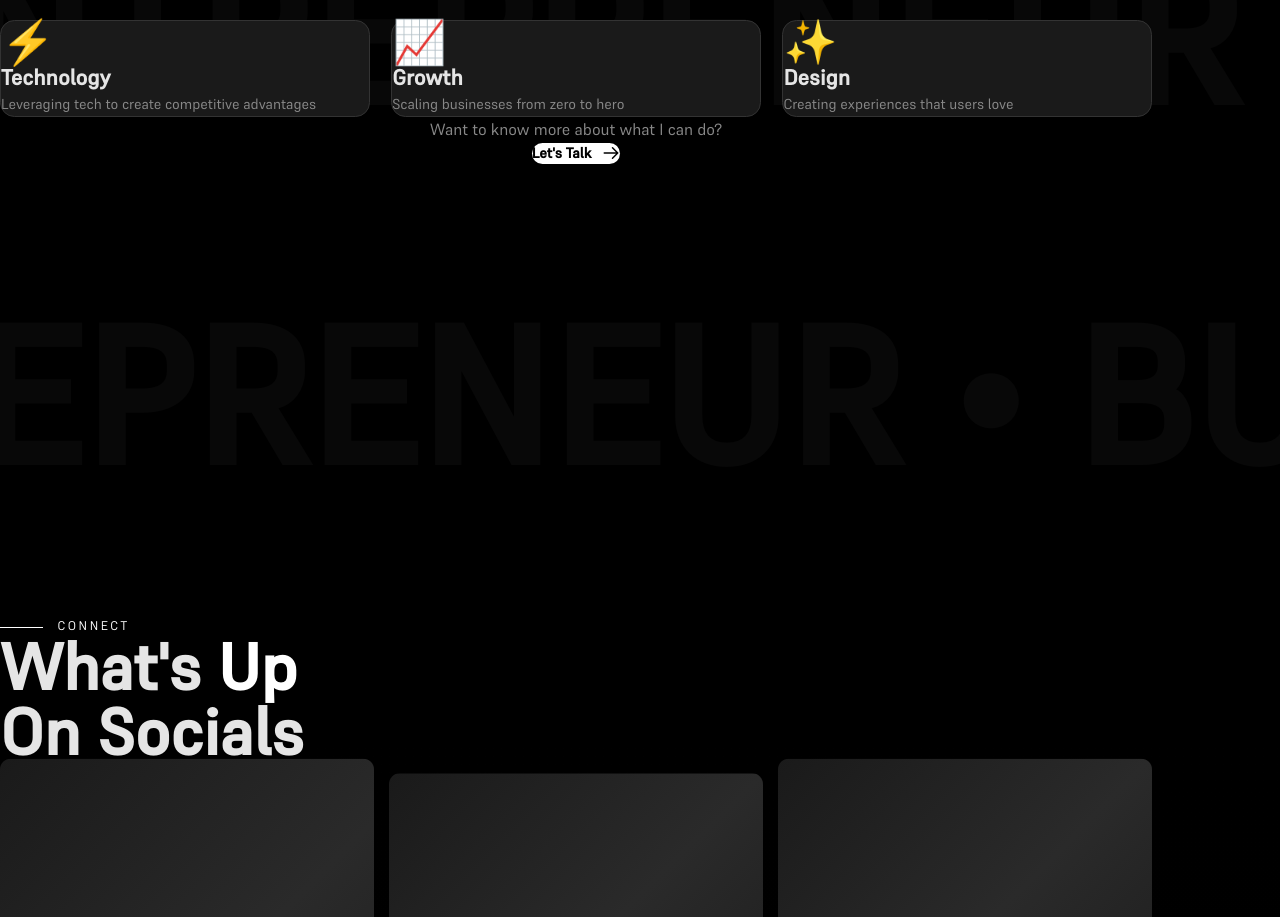
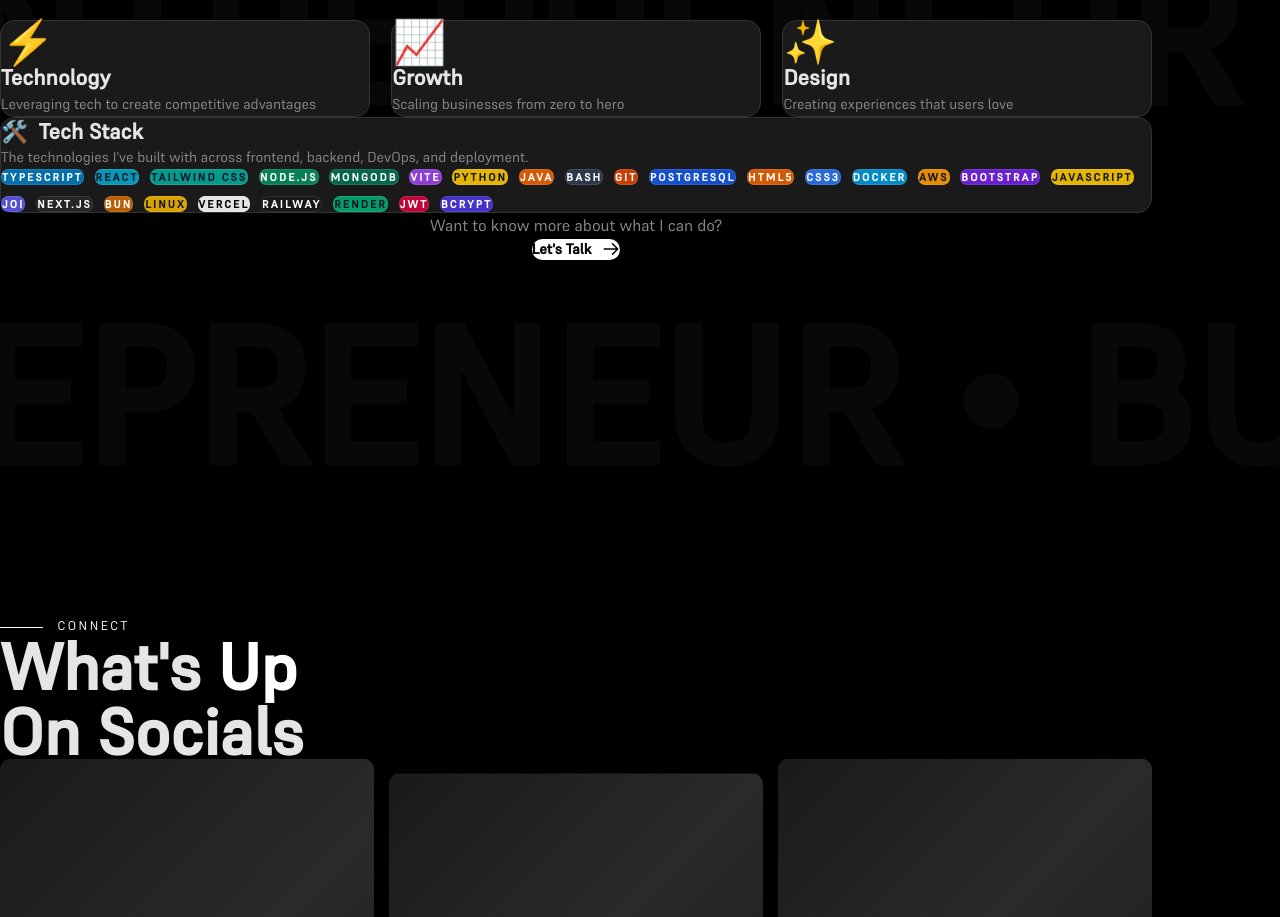
Before and after one commit to EliasTeikari/Portfolio_Elias, a Next.js app: page / in a window 1280 px wide. Shown: the part 7004-7921 px from the top of the page. Built offline with nearby package versions, Linux system fonts and the light colour scheme.

Commit message:
Add tech stack section to Skills component with technology icons and descriptions

```diff
--- a/src/components/Skills.tsx
+++ b/src/components/Skills.tsx
@@ -41,6 +41,35 @@ const skills: Skill[] = [
         icon: '✨',
         description: 'Creating experiences that users love',
     },
+];
+
+const techStack = [
+    { name: 'TypeScript', className: 'bg-sky-600/80 text-white' },
+    { name: 'React', className: 'bg-cyan-500/80 text-slate-900' },
+    { name: 'Tailwind CSS', className: 'bg-teal-500/80 text-slate-900' },
+    { name: 'Node.js', className: 'bg-emerald-600/80 text-white' },
+    { name: 'MongoDB', className: 'bg-emerald-700/80 text-white' },
+    { name: 'Vite', className: 'bg-purple-500/80 text-white' },
+    { name: 'Python', className: 'bg-yellow-400/90 text-slate-900' },
+    { name: 'Java', className: 'bg-orange-500/80 text-white' },
+    { name: 'Bash', className: 'bg-slate-700/80 text-white' },
+    { name: 'Git', className: 'bg-orange-600/80 text-white' },
+    { name: 'PostgreSQL', className: 'bg-blue-600/80 text-white' },
+    { name: 'HTML5', className: 'bg-orange-500/80 text-white' },
+    { name: 'CSS3', className: 'bg-blue-500/80 text-white' },
+    { name: 'Docker', className: 'bg-sky-500/80 text-white' },
+    { name: 'AWS', className: 'bg-amber-500/90 text-slate-900' },
+    { name: 'Bootstrap', className: 'bg-violet-600/80 text-white' },
+    { name: 'JavaScript', className: 'bg-yellow-400/90 text-slate-900' },
+    { name: 'Joi', className: 'bg-indigo-500/80 text-white' },
+    { name: 'Next.js', className: 'bg-zinc-800/90 text-white' },
+    { name: 'Bun', className: 'bg-amber-600/80 text-white' },
+    { name: 'Linux', className: 'bg-yellow-500/90 text-slate-900' },
+    { name: 'Vercel', className: 'bg-foreground text-background' },
+    { name: 'Railway', className: 'bg-zinc-900 text-white' },
+    { name: 'Render', className: 'bg-emerald-500/80 text-slate-900' },
+    { name: 'JWT', className: 'bg-rose-600/80 text-white' },
+    { name: 'bcrypt', className: 'bg-indigo-600/80 text-white' },
 ];
 
 const marqueeText =
@@ -120,6 +149,28 @@ export default function Skills() {
                     ))}
                 </div>
 
+                {/* Tech stack */}
+                <div className="mt-16 bg-card border border-border rounded-2xl p-8">
+                    <div className="flex items-center gap-3 mb-4">
+                        <span className="text-2xl">🛠️</span>
+                        <h3 className="text-2xl font-bold">Tech Stack</h3>
+                    </div>
+                    <p className="text-muted mb-6 max-w-2xl">
+                        The technologies I&apos;ve built with across frontend,
+                        backend, DevOps, and deployment.
+                    </p>
+                    <div className="flex flex-wrap gap-3">
+                        {techStack.map((tech) => (
+                            <span
+                                key={tech.name}
+                                className={`inline-flex items-center px-3 py-1.5 rounded-lg text-xs font-semibold tracking-[0.2em] uppercase border border-white/10 ${tech.className}`}
+                            >
+                                {tech.name}
+                            </span>
+                        ))}
+                    </div>
+                </div>
+
                 {/* Bottom CTA */}
                 <ScrollReveal delay={0.5} className="mt-20 text-center">
                     <p className="text-muted text-lg mb-6">
```
